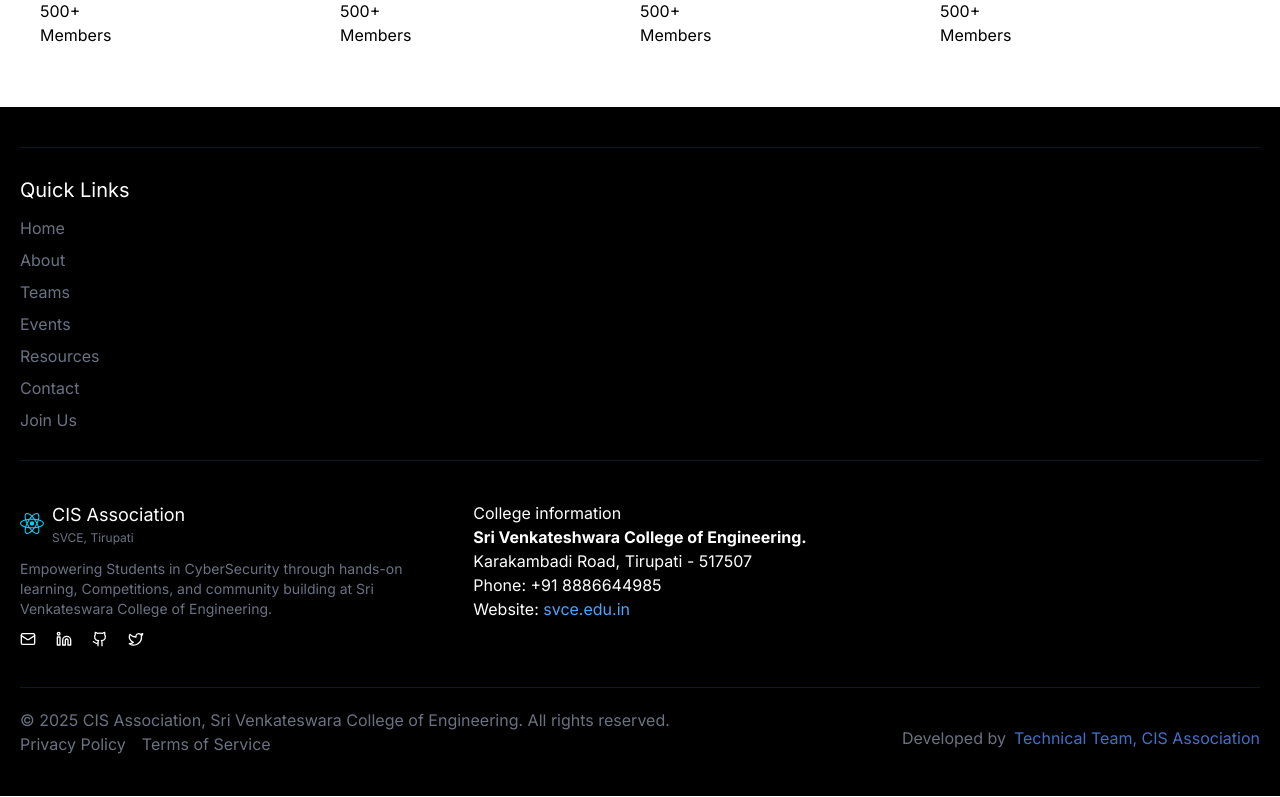
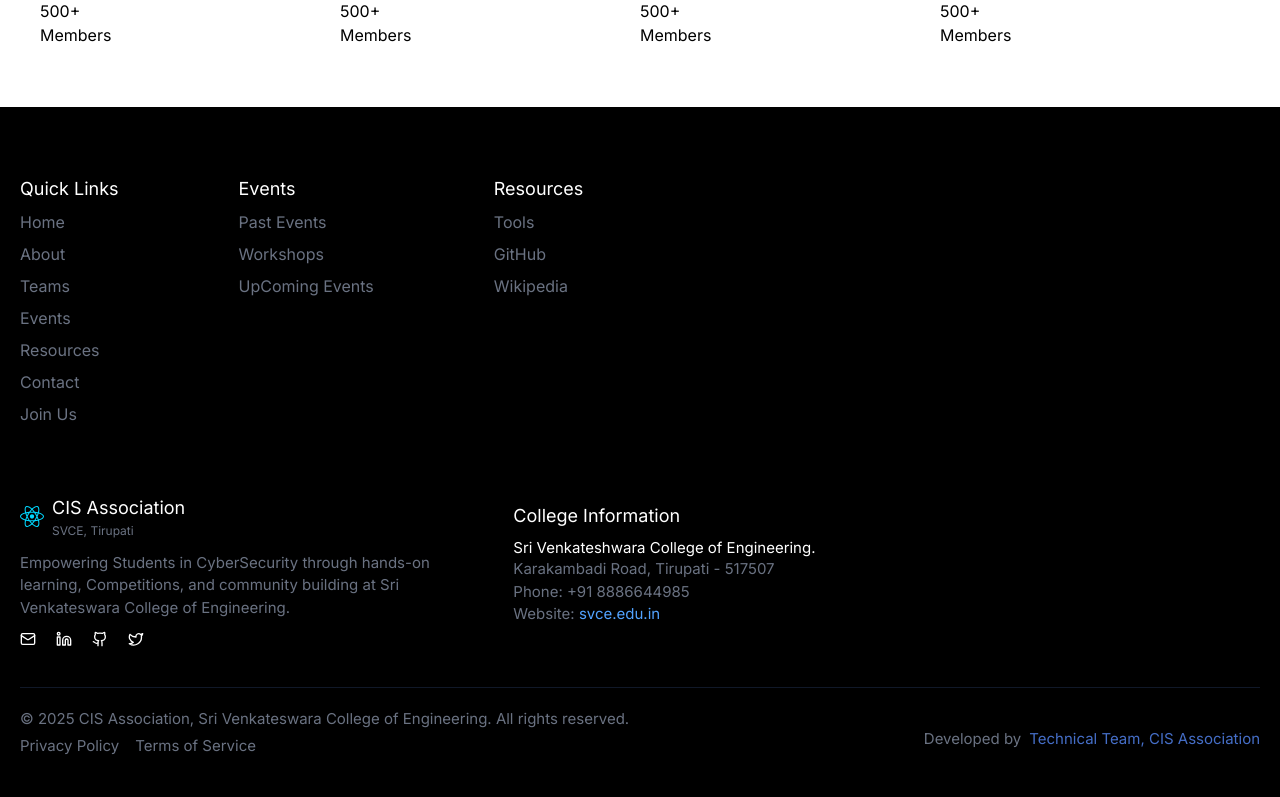
Before and after one commit to Akhileswar6/CIS-Project, a React (Vite) app: page / in a window 1280 px wide. Shown: the part 1504-2301 px from the top of the page. Built offline with nearby package versions, Linux system fonts and the light colour scheme.

Commit message:
initial commit

```diff
--- a/src/App.jsx
+++ b/src/App.jsx
@@ -15,6 +15,7 @@ import Footer from './Components/Footer'
 import Animation from './Components/Animation'
 import ScrollToTop from './Components/ScrollToTop'
 import './App.css'
+
 
 
 
--- a/src/Components/Footer.jsx
+++ b/src/Components/Footer.jsx
@@ -9,15 +9,36 @@ import { Copyright } from 'lucide-react'
 const Footer = ({isDark}) => {
   return (
     <div className={`bg-black px-5 py-10 text-white flex flex-col gap-y-10`}>
-      <div className="flex flex-col gap-y-3 border-y-1 border-gray-900 py-7">
-        <h4 className="text-xl">Quick Links</h4>
-        <ul className="flex flex-col gap-y-2">
-          {NavLinks.map((link, index) => (
-            <li key={index} className="text-md text-gray-500"><Link to={link.link}>{link.name}</Link></li>
-          ))}
-        </ul>
+  <div className="flex flex-col gap-y-3 py-7">
+        <div className="flex gap-30">
+          <div>
+            <h4 style={{fontSize:18, fontWeight:500}} className="text-white-500 mb-2">Quick Links</h4>
+            <ul className="flex flex-col gap-y-2">
+              {NavLinks.map((link, index) => (
+                <li key={index} className="text-md text-gray-500"><Link className="hover:text-white transition-colors duration-200" to={link.link}>{link.name}</Link></li>
+              ))}
+            </ul>
+          </div>
+          <div>
+            <h4 style={{fontSize:18, fontWeight:500}} className="text-white-500 mb-2">Events</h4>
+            <ul className="flex flex-col gap-y-2">
+              <li className=" text-gray-500"><a className="hover:text-white transition-colors duration-200" href="https://www.google.com" target="_blank" rel="noopener noreferrer">Past Events</a></li>
+              <li className=" text-gray-500"><a className="hover:text-white transition-colors duration-200" href="https://www.github.com" target="_blank" rel="noopener noreferrer">Workshops</a></li>
+              <li className=" text-gray-500"><a className="hover:text-white transition-colors duration-200" href="https://www.wikipedia.org" target="_blank" rel="noopener noreferrer">UpComing Events</a></li>
+            </ul>
+          </div>
+          <div>
+            <h4 style={{fontSize:18, fontWeight:500}} className="text-white-500 mb-2">Resources</h4>
+            <ul className="flex flex-col gap-y-2">
+              <li className=" text-gray-500"><a className="hover:text-white transition-colors duration-200" href="https://www.google.com" target="_blank" rel="noopener noreferrer">Tools</a></li>
+              <li className=" text-gray-500"><a className="hover:text-white transition-colors duration-200" href="https://www.github.com" target="_blank" rel="noopener noreferrer">GitHub</a></li>
+              <li className=" text-gray-500"><a className="hover:text-white transition-colors duration-200" href="https://www.wikipedia.org" target="_blank" rel="noopener noreferrer">Wikipedia</a></li>
+            </ul>
+          </div>
+
+        </div>
       </div>
-      <div className="flex gap-10">
+      <div className="flex gap-20">
         <div className="basis-1/3 flex flex-col gap-y-3">
           <div className='flex gap-2 items-center'>
             <img src={logo} alt="" width={24} />
@@ -26,7 +47,7 @@ const Footer = ({isDark}) => {
                 <p className='text-[12px] text-gray-500'>SVCE, Tirupati</p>
             </div>
           </div>
-          <p className="text-gray-500 text-sm">Empowering Students in CyberSecurity through hands-on learning, Competitions, and community building at Sri Venkateswara College of Engineering.</p>
+          <p className="text-gray-500 text-[15px]">Empowering Students in CyberSecurity through hands-on learning, Competitions, and community building at Sri Venkateswara College of Engineering.</p>
 
 
           <div className="flex gap-x-5">
@@ -35,26 +56,29 @@ const Footer = ({isDark}) => {
             ))}
           </div>
         </div>
+
+
+
         <div className="basis-1/3">
-          <h3 className="">College information</h3>
-          <b>Sri Venkateshwara College of Engineering.</b>
-          <p>Karakambadi Road, Tirupati - 517507</p>
-          <p>Phone: +91 8886644985</p>
-          <p>Website: <a href="https://svce.edu.in" className="text-blue-400 hover:underline" target="_blank" rel="noopener noreferrer">svce.edu.in</a></p>
+          <h3 style={{fontSize:18, fontWeight:500}}className="text-white-500 mt-2 mb-2">College Information</h3>
+          <p style={{fontSize:15}}className=" text-sm"> Sri Venkateshwara College of Engineering.</p>
+          <p className="text-gray-500 text-[15px]">Karakambadi Road, Tirupati - 517507</p>
+          <p className="text-gray-500 text-[15px] ">Phone: +91 8886644985</p>
+          <p className="text-gray-500 text-[15px]">Website: <a href="https://svce.edu.in" className="text-blue-400 hover:underline" target="_blank" rel="noopener noreferrer">svce.edu.in</a></p>
         </div>
       </div>
       <div className="flex flex-col border-t-1 border-gray-900 pt-5 w-full">
         <div className="flex justify-between items-center w-full">
           <div>
-            <p className="flex items-center gap-x-2 text-gray-500">
+            <p className="flex items-center gap-x-2 text-gray-500 text-[15px]">
               © 2025 CIS Association, Sri Venkateswara College of Engineering. All rights reserved.
             </p>
-            <div className="flex gap-x-4 ">
-              <a className="text-gray-500 hover:text-white hover:no-underline" href="/privacy-policy">Privacy Policy</a>
-              <a className="text-gray-500 hover:text-white hover:no-underline" href="/terms-of-service">Terms of Service</a>
+            <div className="flex gap-x-4 mt-1 ">
+              <a className="text-gray-500 hover:text-white hover:no-underline text-[15px]" href="/privacy-policy">Privacy Policy</a>
+              <a className="text-gray-500 hover:text-white hover:no-underline text-[15px]" href="/terms-of-service">Terms of Service</a>
             </div>
           </div>
-          <div className="flex items-end gap-x-2 text-gray-500 mt-3">Developed by
+          <div className="flex items-end gap-x-2 text-gray-500 mt-3 text-[15px]">Developed by
             <span style={{color: '#456ec7ff'}}>Technical Team, CIS Association</span>
           </div>
         </div>
```
